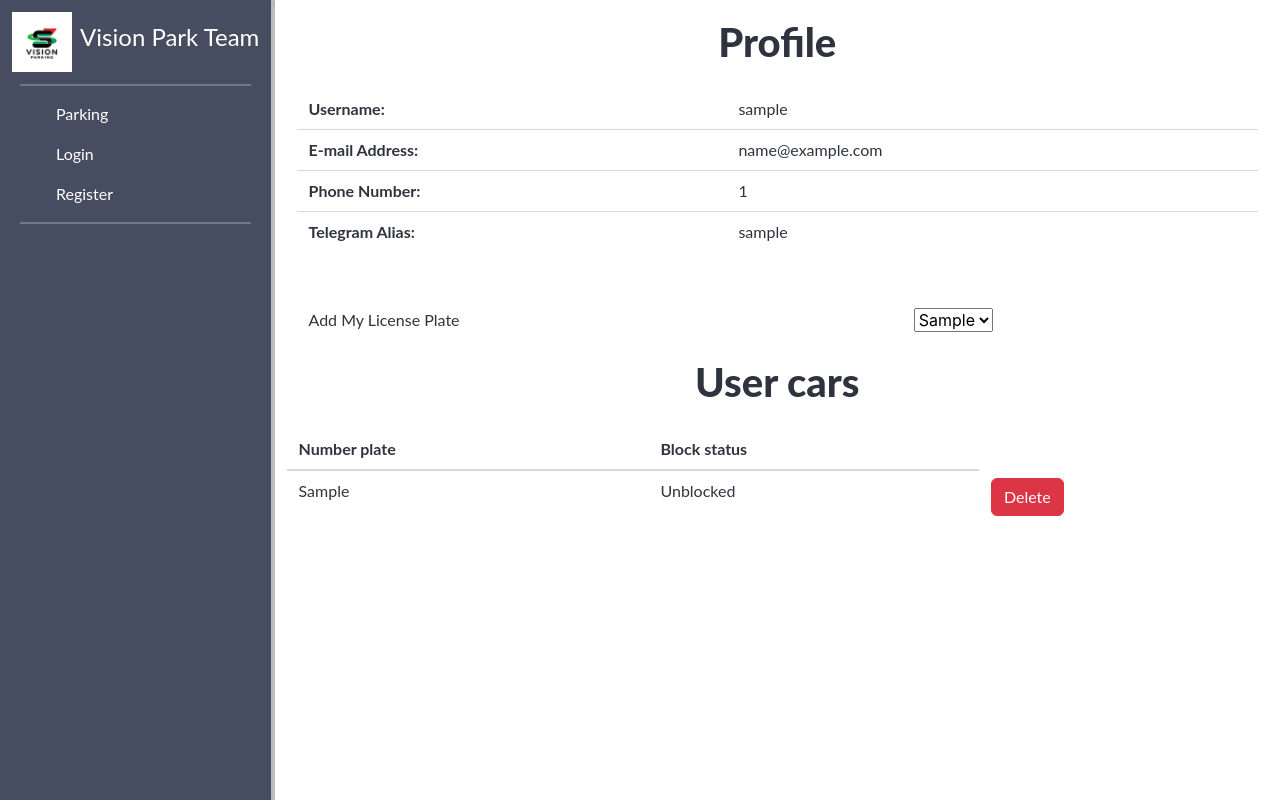
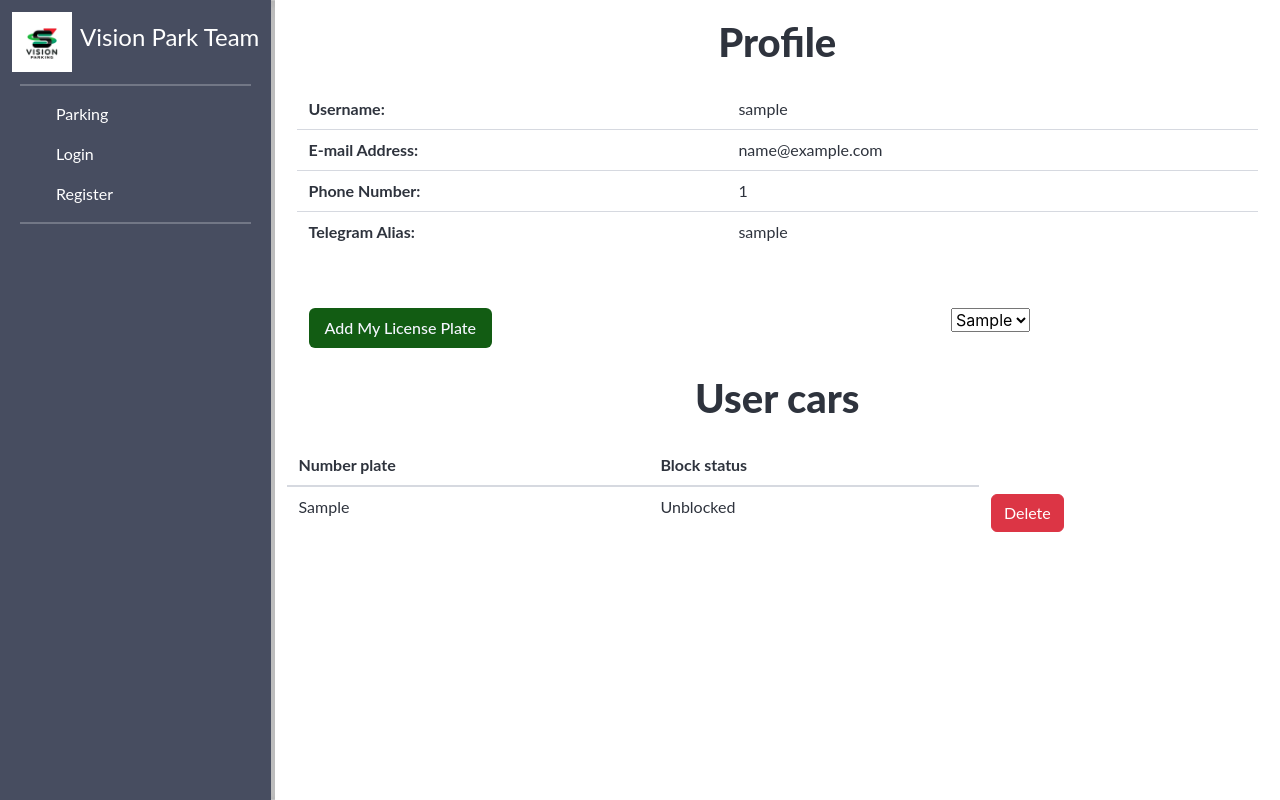
Before and after one commit to Korniev/VisionPark, a Django app: template vision_park/accounts/templates/accounts/profile_add_cars.html in a window 1280 px wide. Run offline with Django 5.2, Linux system fonts and the light colour scheme; the template is opened without the code that fills it: most values are stand-ins (such as "Sample title", 1, 10 or a date in 2020); some libraries are stand-ins or nearby versions.

Commit message:
upd style button

```diff
--- a/vision_park/accounts/templates/accounts/profile_add_cars.html
+++ b/vision_park/accounts/templates/accounts/profile_add_cars.html
@@ -39,7 +39,7 @@ Profile
       <form method="post" action="{% url 'accounts:profile' %}" name="add_license_plate">
         {% csrf_token %}
         <tr>
-            <th><button type="submit">Add My License Plate</button></th>
+            <th><button type="submit", class="button is-link" style="background: #125C13">Add My License Plate</button></th>
             <td>
               <select name="add_license_plate">
                 {% for car in available_cars %}
```
